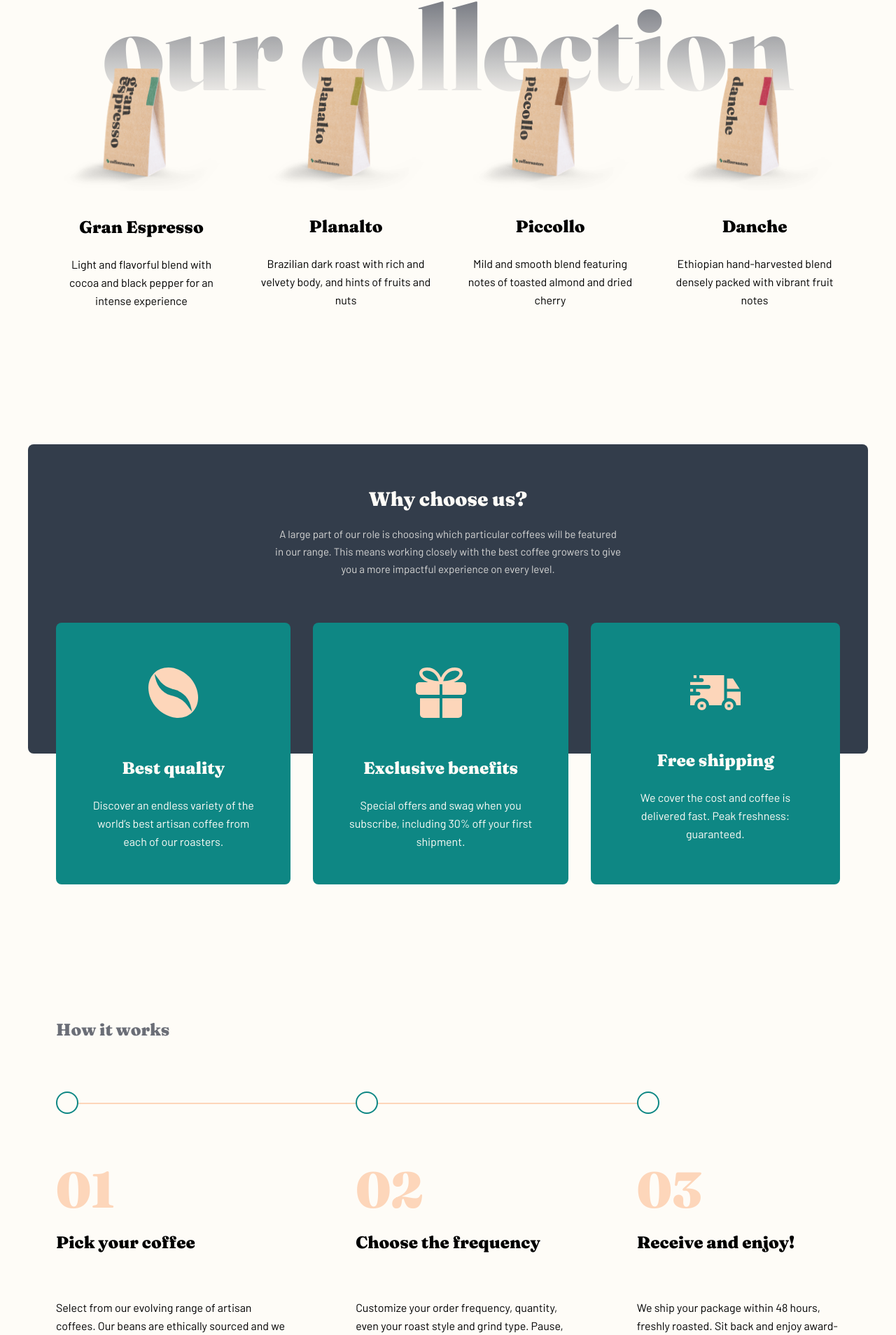
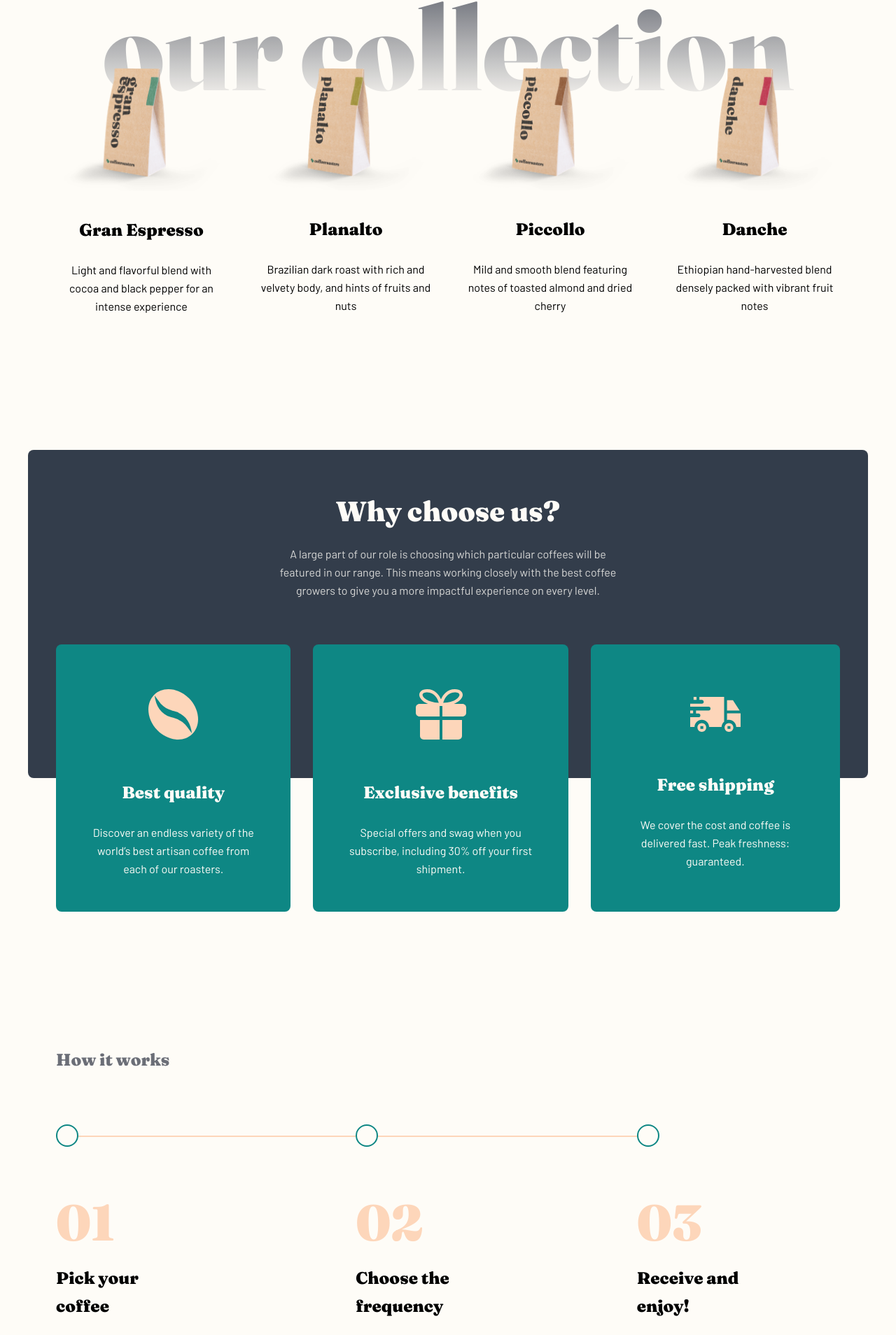
Before and after one commit to Dudeldups/FM-coffeeroasters, a React (Vite) app: page / in a window 1280 px wide. Shown: the part 869-2777 px from the top of the page at 70% size. Built offline with nearby package versions, Linux system fonts and the light colour scheme.

Commit message:
fixed font sizes

```diff
--- a/src/ErrorPage.tsx
+++ b/src/ErrorPage.tsx
@@ -8,7 +8,7 @@ const ErrorPage = () => {
       id="error-page"
       className="flex flex-col items-center justify-center gap-8 p-8"
     >
-      <h1 className="text-4xl font-bold">Oops!</h1>
+      <h1 className="text-3xl font-bold">Oops!</h1>
       <p>Sorry, an unexpected error has occurred.</p>
       <p className="text-slate-400">
         <i>
--- a/src/components/Btn.tsx
+++ b/src/components/Btn.tsx
@@ -7,7 +7,7 @@ interface BtnProps {
 const Btn = ({ children, className }: BtnProps) => {
   return (
     <button
-      className={`rounded-lg bg-custom-dark-cyan px-8 py-4 font-fraunces text-lg font-black leading-6 text-custom-light-cream ${className ? className : ""}`}
+      className={`text-md rounded-lg bg-custom-dark-cyan px-8 py-4 font-fraunces font-black leading-6 text-custom-light-cream ${className ? className : ""}`}
     >
       {children}
     </button>
--- a/src/components/Header.tsx
+++ b/src/components/Header.tsx
@@ -46,7 +46,7 @@ const Header = () => {
         <nav
           id="nav-list"
           aria-live="polite"
-          className={`navbar via-45% mobile:absolute mobile:w-full  mobile:translate-y-[4rem] mobile:bg-gradient-to-b mobile:from-custom-light-cream mobile:via-custom-light-cream mobile:font-fraunces mobile:text-2xl mobile:font-black mobile:transition-all mobile:duration-500 ${isHamburgerMenuOpen ? "mobile:h-screen" : "mobile:h-0"}`}
+          className={`navbar via-45% mobile:absolute mobile:w-full  mobile:translate-y-[4rem] mobile:bg-gradient-to-b mobile:from-custom-light-cream mobile:via-custom-light-cream mobile:font-fraunces mobile:text-lg mobile:font-black mobile:transition-all mobile:duration-500 ${isHamburgerMenuOpen ? "mobile:h-screen" : "mobile:h-0"}`}
         >
           <ul
             className={`flex gap-7 duration-300 mobile:flex-col mobile:items-center mobile:pt-12 mobile:transition-opacity md:gap-8 ${isHamburgerMenuOpen ? "duration-150 mobile:opacity-100" : "mobile:opacity-0"} ${showNavbar ? "" : "mobile:hidden"}`}
--- a/src/index.css
+++ b/src/index.css
@@ -25,14 +25,14 @@
 
 @layer base {
   body {
-    @apply bg-custom-light-cream font-barlow text-base font-normal leading-[1.625rem];
+    @apply bg-custom-light-cream font-barlow text-xs font-normal lg:text-sm;
   }
 
   h1,
   h2,
   h3,
   h4 {
-    @apply font-fraunces text-2xl font-black;
+    @apply font-fraunces text-lg font-black;
   }
 }
 
--- a/src/routes/Home.tsx
+++ b/src/routes/Home.tsx
@@ -27,10 +27,10 @@ const Home = () => {
           />
         </picture>
         <article className="flex-col-center absolute inset-0 mx-auto h-full w-full  px-5 text-custom-light-cream mobile:text-center md:ml-0 md:items-start md:px-[3.75rem] xl:px-[5rem]">
-          <h1 className="max-w-[11ch] text-[2rem] leading-none xs:text-[2.5rem] md:text-[3rem] lg:text-[4.5rem]">
+          <h1 className="max-w-[11ch] text-xl leading-none xs:text-2xl md:text-[3rem] lg:text-3xl">
             Great coffee made simple.
           </h1>
-          <p className="mb-10 mt-6 max-w-80 text-[.9375rem] leading-6 opacity-80 md:max-w-[25rem] lg:mb-14 lg:mt-8">
+          <p className="mb-10 mt-6 max-w-80 opacity-80 md:max-w-[25rem] lg:mb-14 lg:mt-8">
             Start your mornings with the world’s best coffees. Try our expertly
             curated artisan coffees from our best roasters delivered directly to
             your door, at your schedule.
@@ -55,8 +55,8 @@ const Home = () => {
               aria-hidden="true"
             />
             <div className="max-w-[18rem] text-center md:text-left xl:text-center">
-              <h3 className="text-2xl">Gran Espresso</h3>
-              <p className="mt-4 text-[.9375rem] leading-[1.5625rem] md:mt-6 md:text-[1rem] md:leading-[1.625rem]">
+              <h3>Gran Espresso</h3>
+              <p className="mt-4 md:mt-6">
                 Light and flavorful blend with cocoa and black pepper for an
                 intense experience
               </p>
@@ -71,8 +71,8 @@ const Home = () => {
               aria-hidden="true"
             />
             <div className="max-w-[18rem] text-center md:text-left xl:text-center">
-              <h3 className="text-2xl">Planalto</h3>
-              <p className="mt-4 text-[.9375rem] leading-[1.5625rem] md:mt-6 md:text-[1rem] md:leading-[1.625rem]">
+              <h3>Planalto</h3>
+              <p className="mt-4 md:mt-6">
                 Brazilian dark roast with rich and velvety body, and hints of
                 fruits and nuts
               </p>
@@ -87,8 +87,8 @@ const Home = () => {
               aria-hidden="true"
             />
             <div className="max-w-[18rem] text-center md:text-left xl:text-center">
-              <h3 className="text-2xl">Piccollo</h3>
-              <p className="mt-4 text-[.9375rem] leading-[1.5625rem] md:mt-6 md:text-[1rem] md:leading-[1.625rem]">
+              <h3>Piccollo</h3>
+              <p className="mt-4 md:mt-6">
                 Mild and smooth blend featuring notes of toasted almond and
                 dried cherry{" "}
               </p>
@@ -103,8 +103,8 @@ const Home = () => {
               aria-hidden="true"
             />
             <div className="max-w-[18rem] text-center md:text-left xl:text-center">
-              <h3 className="text-2xl">Danche</h3>
-              <p className="mt-4 text-[.9375rem] leading-[1.5625rem] md:mt-6 md:text-[1rem] md:leading-[1.625rem]">
+              <h3>Danche</h3>
+              <p className="mt-4 md:mt-6">
                 Ethiopian hand-harvested blend densely packed with vibrant fruit
                 notes
               </p>
@@ -115,8 +115,10 @@ const Home = () => {
 
       <div className="mt-28 grid text-custom-light-cream after:-z-10 after:col-[1_/_span_1] after:row-[1_/_span_2] after:rounded-lg after:bg-custom-dark-blue md:mt-36 xl:mt-48">
         <div className="col-[1_/_span_1] row-[1_/_span_1] mx-auto max-w-[35rem] px-4 py-16 text-center xs:px-6 sm:px-8">
-          <h2 className="text-[1.75rem] leading-none">Why choose us?</h2>
-          <p className="col-[1_/_span_1] row-[2_/_span_1] mt-6 text-[.9375rem] leading-[1.5625rem] opacity-80">
+          <h2 className="text-[1.75rem] leading-none md:text-2xl">
+            Why choose us?
+          </h2>
+          <p className="col-[1_/_span_1] row-[2_/_span_1] mt-6 opacity-80">
             A large part of our role is choosing which particular coffees will
             be featured in our range. This means working closely with the best
             coffee growers to give you a more impactful experience on every
@@ -164,33 +166,33 @@ const Home = () => {
         <h2 className="text-custom-dark-grey md:self-start">How it works</h2>
 
         <ol className="flex-col-center gap-14 pt-20 text-center md:flex-row md:items-start md:gap-8 md:pt-28 md:text-left lg:gap-24 lg:pt-36">
-          <li className="relative max-w-96 before:font-fraunces before:text-[4.5rem]/[1] before:font-black before:text-custom-pale-orange before:content-['0'_counter(list-item)] lg:pt-8">
-            <h3 className="mt-6 h-14 md:h-24 md:before:absolute md:before:inset-[-3.5rem_auto_auto_0] md:before:w-[calc(100%+2rem)] md:before:border-[1px] md:before:border-custom-pale-orange md:after:absolute md:after:inset-[-3.5rem_auto_auto_0] md:after:aspect-square md:after:w-8 md:after:-translate-y-1/2 md:after:rounded-full md:after:border-2 md:after:border-custom-dark-cyan md:after:bg-custom-light-cream lg:before:w-[calc(100%+6rem)]">
+          <li className="relative max-w-96 before:font-fraunces before:text-3xl before:font-black before:text-custom-pale-orange before:content-['0'_counter(list-item)] lg:pt-8">
+            <h3 className="mt-6 h-14 md:h-24 md:max-w-[11ch] md:before:absolute md:before:inset-[-3.5rem_auto_auto_0] md:before:w-[calc(100%+2rem)] md:before:border-[1px] md:before:border-custom-pale-orange md:after:absolute md:after:inset-[-3.5rem_auto_auto_0] md:after:aspect-square md:after:w-8 md:after:-translate-y-1/2 md:after:rounded-full md:after:border-2 md:after:border-custom-dark-cyan md:after:bg-custom-light-cream lg:before:w-[calc(100%+6rem)]">
               Pick your coffee
             </h3>
-            <p className="">
+            <p>
               Select from our evolving range of artisan coffees. Our beans are
               ethically sourced and we pay fair prices for them. There are new
               coffees in all profiles every month for you to try out.
             </p>
           </li>
 
-          <li className="relative max-w-96 before:font-fraunces before:text-[4.5rem]/[1] before:font-black before:text-custom-pale-orange before:content-['0'_counter(list-item)] lg:pt-8">
-            <h3 className="mt-6 h-14 md:h-24 md:before:absolute md:before:inset-[-3.5rem_auto_auto_0] md:before:w-[calc(100%+2rem)] md:before:border-[1px] md:before:border-custom-pale-orange md:after:absolute md:after:inset-[-3.5rem_auto_auto_0] md:after:aspect-square md:after:w-8 md:after:-translate-y-1/2 md:after:rounded-full md:after:border-2 md:after:border-custom-dark-cyan md:after:bg-custom-light-cream lg:before:w-[calc(100%+6rem)]">
+          <li className="relative max-w-96 before:font-fraunces before:text-3xl before:font-black before:text-custom-pale-orange before:content-['0'_counter(list-item)] lg:pt-8">
+            <h3 className="mt-6 h-14 md:h-24 md:max-w-[11ch] md:before:absolute md:before:inset-[-3.5rem_auto_auto_0] md:before:w-[calc(100%+2rem)] md:before:border-[1px] md:before:border-custom-pale-orange md:after:absolute md:after:inset-[-3.5rem_auto_auto_0] md:after:aspect-square md:after:w-8 md:after:-translate-y-1/2 md:after:rounded-full md:after:border-2 md:after:border-custom-dark-cyan md:after:bg-custom-light-cream lg:before:w-[calc(100%+6rem)]">
               Choose the frequency
             </h3>
-            <p className="">
+            <p>
               Customize your order frequency, quantity, even your roast style
               and grind type. Pause, skip or cancel your subscription with no
               commitment through our online portal.
             </p>
           </li>
 
-          <li className="relative max-w-96 before:font-fraunces before:text-[4.5rem]/[1] before:font-black before:text-custom-pale-orange before:content-['0'_counter(list-item)] lg:pt-8">
-            <h3 className="mt-6 h-14 md:h-24 md:after:absolute md:after:inset-[-3.5rem_auto_auto_0] md:after:aspect-square md:after:w-8 md:after:-translate-y-1/2 md:after:rounded-full md:after:border-2 md:after:border-custom-dark-cyan md:after:bg-custom-light-cream">
+          <li className="relative max-w-96 before:font-fraunces before:text-3xl before:font-black before:text-custom-pale-orange before:content-['0'_counter(list-item)] lg:pt-8">
+            <h3 className="mt-6 h-14 md:h-24 md:max-w-[11ch] md:after:absolute md:after:inset-[-3.5rem_auto_auto_0] md:after:aspect-square md:after:w-8 md:after:-translate-y-1/2 md:after:rounded-full md:after:border-2 md:after:border-custom-dark-cyan md:after:bg-custom-light-cream">
               Receive and enjoy!
             </h3>
-            <p className="">
+            <p>
               We ship your package within 48 hours, freshly roasted. Sit back
               and enjoy award-winning world-class coffees curated to provide a
               distinct tasting experience.
--- a/tailwind.config.js
+++ b/tailwind.config.js
@@ -1,11 +1,17 @@
-// import { plugin } from "tailwindcss/plugin";
-
 /** @type {import('tailwindcss').Config} */
 export default {
   content: ["./index.html", "./src/**/*.{js,ts,jsx,tsx}"],
   theme: {
+    fontSize: {
+      xs: [".9375rem", "1.5625rem"], // 15 / 25
+      sm: ["1rem", "1.625rem"], // 16 / 26
+      md: ["1.125rem", "1.5625rem"], // 18 / 25
+      lg: ["1.5rem", "2.5rem"], // 24 / 40
+      xl: ["2rem", "2.5rem"], // 32 / 40
+      "2xl": ["2.5rem", "3rem"], // 40 / 48
+      "3xl": ["4.5rem", "4.5rem"], // 72 / 72
+    },
     screens: {
-      // "just-tablet": { min: "42.5em", max: "59.9375rem" },
       mobile: { max: "42.4375em" },
       xs: "23.4375em",
       sm: "30em",
@@ -32,10 +38,5 @@ export default {
     },
   },
 
-  plugins: [
-    // plugin(function ({ addVariant }) {
-    //   addVariant("hocus", ["&:hover", "&:focus"]);
-    //   addVariant("beafter", ["&:after", "&:before"]);
-    // }),
-  ],
+  plugins: [],
 };
```
